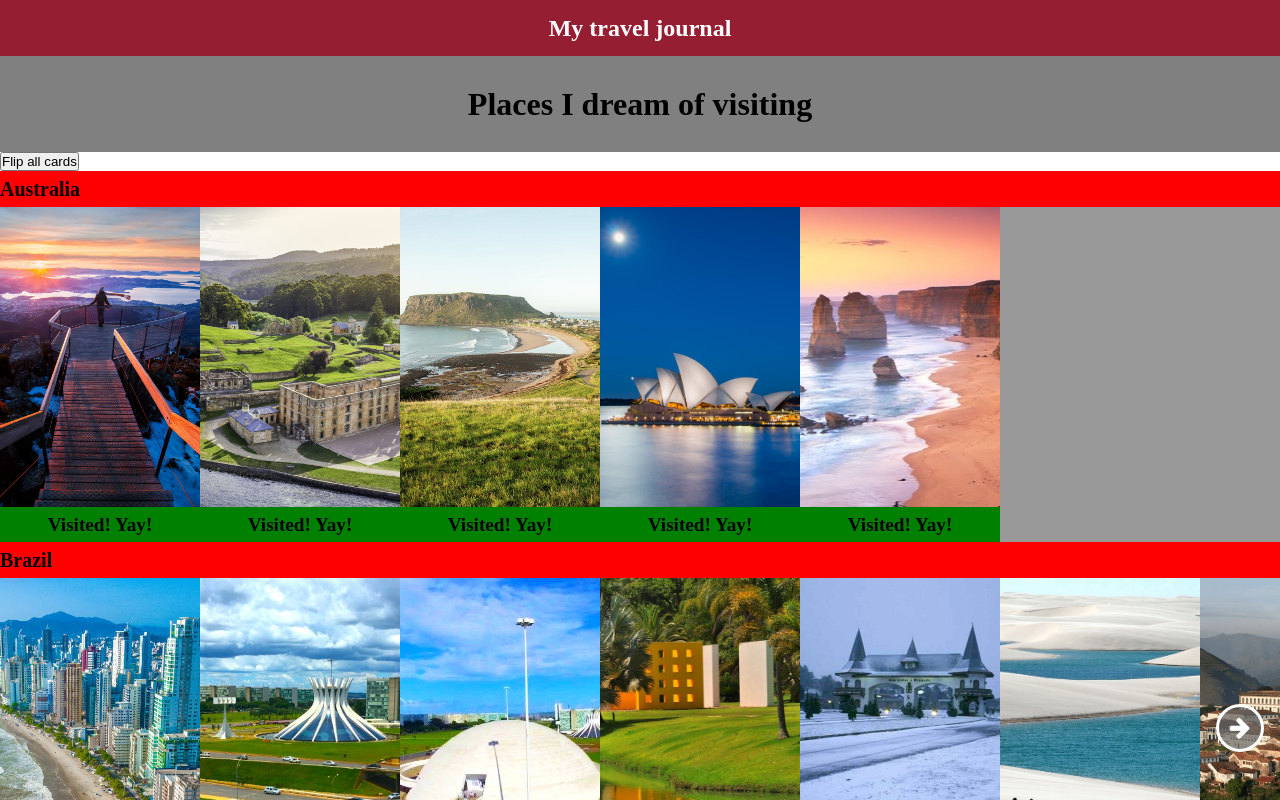
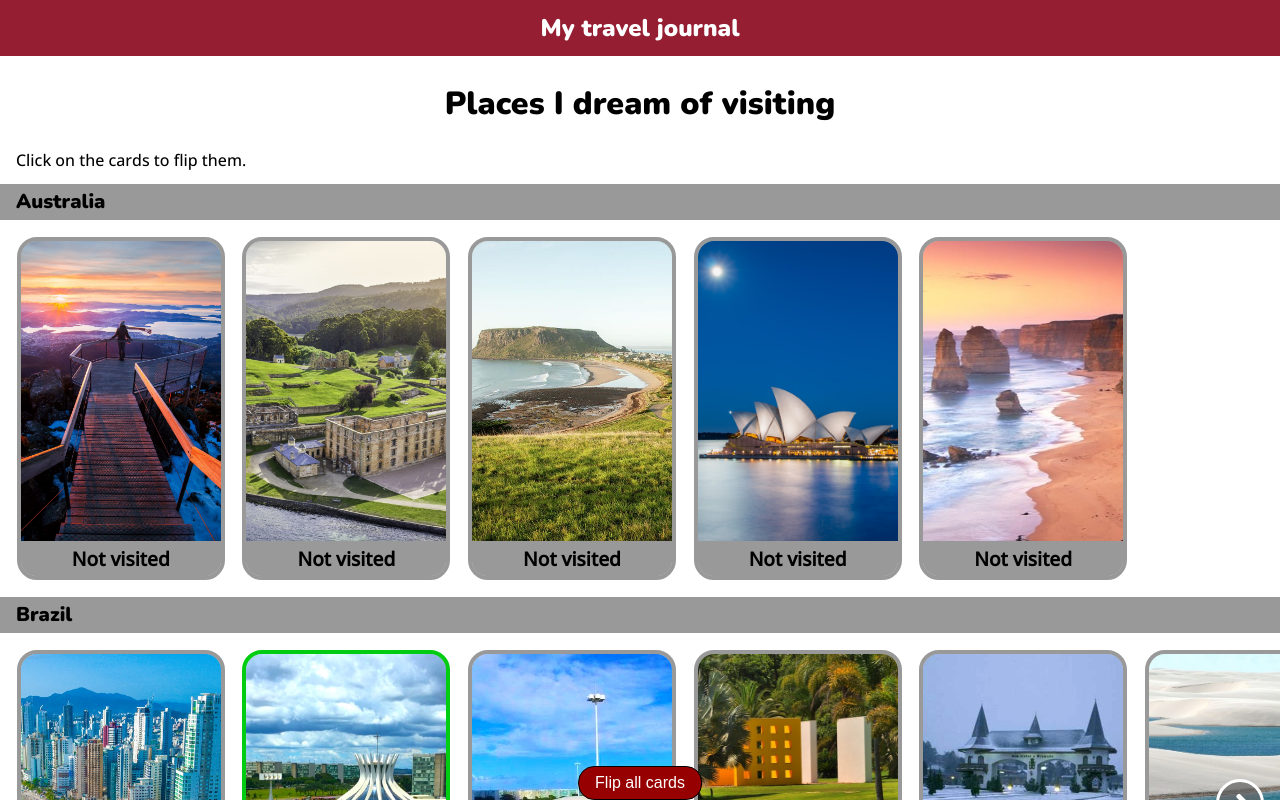
Before and after one commit to arthurcaraujo/places-to-visit, a React (Create React App) app: page / in a window 1280 px wide. Shown: the top 800 px of the page. Built offline with nearby package versions, Linux system fonts and the light colour scheme.

Commit message:
Style the elements

```diff
--- a/public/index.html
+++ b/public/index.html
@@ -3,6 +3,9 @@
   <head>
     <meta charset="utf-8" />
     <link rel="stylesheet" href="https://cdnjs.cloudflare.com/ajax/libs/font-awesome/4.7.0/css/font-awesome.min.css">
+    <link rel="preconnect" href="https://fonts.googleapis.com">
+    <link rel="preconnect" href="https://fonts.gstatic.com" crossorigin>
+    <link href="https://fonts.googleapis.com/css2?family=Nunito:wght@900&family=Open+Sans:wght@500&display=swap" rel="stylesheet">
     <link rel="icon" href="%PUBLIC_URL%/favicon.ico" />
     <meta name="viewport" content="width=device-width, initial-scale=1" />
     <meta name="theme-color" content="#000000" />
--- a/src/components/CountryRow.css
+++ b/src/components/CountryRow.css
@@ -1,20 +1,22 @@
 .country-row {
-    background-color: #999;
+    background-color: #FFF;
     position: relative;
 }
 
 .country-name {
-    background-color: red;
+    background-color: #999;
     font-size: 1.25rem;
-    padding: 0.5rem 0;
+    padding: 0.5rem 1rem;
 }
 
 .cards-container {
+    /* background-color: black; */
     display: flex;
     flex-direction: row;
     overflow-x: scroll;
     overflow-y: hidden;
     -ms-overflow-style: none;
+    padding: 1.3rem 0.5rem;
     scrollbar-width: none;
     scroll-behavior: smooth;
 }
--- a/src/components/CountryRow.js
+++ b/src/components/CountryRow.js
@@ -45,7 +45,7 @@ export default function CountryRow({props}) {
         const cardWidth = parseInt(
             getComputedStyle(cardsContainerRef.current.children[0]).width
         );
-        cardsContainerRef.current.scrollLeft += cardWidth * direction;
+        cardsContainerRef.current.scrollLeft += (cardWidth + 25.6) * direction;
     }
 
     return (
@@ -60,7 +60,6 @@ export default function CountryRow({props}) {
                         placeProps={place}
                     />
                 )}
-            </div>
                 {
                     (internalWidth > externalWidth) &&
                     (Math.floor(internalWidth - rowPosition) > externalWidth) &&
@@ -80,6 +79,7 @@ export default function CountryRow({props}) {
                         <i className="fa fa-arrow-left"></i>
                     </button>
                 }
+            </div>
         </section>
     )
 }
--- a/src/components/FlipContext.js
+++ b/src/components/FlipContext.js
@@ -4,12 +4,16 @@ const FlipContext = createContext(undefined);
 
 export const FlipProvider = ({children}) => {
     const [flipAllCards, setflipAllCards] = useState(false);
+    // const [numOfVisitedPlaces, setNumOfVisitedPlaces] = useState(0);
 
     return (
         <FlipContext.Provider
             value={{
                 flipAllCards,
                 toggleFlipAllCards: () => setflipAllCards(flipAllCards ? false : true),
+                // numOfVisitedPlaces,
+                // sumPlace: () => setNumOfVisitedPlaces(numOfVisitedPlaces++),
+                // subtractPlace: () => setNumOfVisitedPlaces(numOfVisitedPlaces--)
             }}
         >
             {children}
--- a/src/components/Header.css
+++ b/src/components/Header.css
@@ -3,12 +3,16 @@ h1 {
     color: #fff;
     font-size: 1.5rem;
     padding: 1rem 0.5rem;
+    position: fixed;
     text-align: center;
+    top: 0;
+    width: 100%;
+    z-index: 20;
 }
 
 h2 {
-    background-color: grey;
+    /* background-color: grey; */
     font-size: 2rem;
-    padding: 2rem 0.5rem;
+    padding: 5.5rem 0.5rem 2rem;
     text-align: center;
 }
--- /dev/null
+++ b/src/components/Main.css
@@ -0,0 +1,27 @@
+#flip-tip {
+    font-size: 1rem;
+    margin: 0 1rem 1rem;
+}
+
+#flip-all-cards-btn {
+    background-color: rgb(150, 0, 0);
+    border: 1px solid #000;
+    border-radius: 1rem;
+    bottom: 0;
+    color: #fff;
+    font-size: 1rem;
+    left: 50%;
+    margin: 1rem;
+    padding: 0.5rem 1rem;
+    position: sticky;
+    transform: translateX(-50%);
+    z-index: 20;
+}
+
+#flip-all-cards-btn:hover {
+    background-color: rgb(200, 0, 0);
+}
+
+#flip-all-cards-btn:active {
+    background-color: rgb(250, 0, 50);
+}
--- a/src/components/Main.js
+++ b/src/components/Main.js
@@ -1,5 +1,6 @@
 import CountryRow from "./CountryRow";
 import data from "../data";
+import "./Main.css";
 import { useFlipping } from "./FlipContext";
 
 export default function Main() {
@@ -7,17 +8,19 @@ export default function Main() {
 
     return (
         <main>
-            <button
-                onClick={toggleFlipAllCards}
-            >
-                Flip all cards
-            </button>
+            <p id="flip-tip">Click on the cards to flip them.</p>
             {data.map(country =>
                 <CountryRow
                     key={country[0].countryName}
                     props={country}
                 />
             )}
+            <button
+                id="flip-all-cards-btn"
+                onClick={toggleFlipAllCards}
+            >
+                Flip all cards
+            </button>
         </main>
     )
 }
--- a/src/components/PlaceCard.css
+++ b/src/components/PlaceCard.css
@@ -1,40 +1,32 @@
-/* IMPORTANT! */
-/* Implement scroll to top */
-/* Implement to-do-list style */
-/* NEXT/PREVIOUS buttons */
-
 .card {
-    /*background-color: crimson;  */
+    background-color: transparent;
     height: calc(300px + 2.2rem);
+    margin: 0 0.8rem;
     perspective: 1000px;
     width: 200px;
 }
 
 .card-inner {
-    /*background-color: yellowgreen;  */
+    border-radius: 1rem;
     height: calc(300px + 2.2rem);
     position: relative;
     transform-style: preserve-3d;
-    transition: transform 4s;
+    transition: transform 1s;
     width: 200px;
 }
-
-/* .card:hover .card-inner {
-    transform: rotateY(180deg);
-} */
 
 .card-front, .card-back {
     backface-visibility: hidden;
     -moz-backface-visibility: hidden;
     -webkit-backface-visibility: hidden;
+    border-radius: 1rem;
+    cursor: pointer;
     height: 100%;
     position: absolute;
     width: 100%;
 }
 
 .card-back {
-    background-color: red;
-    /* display: ; */
     transform: rotateY(180deg);
 }
 
@@ -44,12 +36,13 @@ img {
 }
 
 .card-image-front {
+    border-radius: 1rem 1rem 0 0;
     height: 300px;
     width: 100%;
 }
 
 .card-status {
-    background-color: green;
+    border-radius: 0 0 1rem 1rem;
     font-size: 1.2rem;
     font-weight: bold;
     padding: 0.5rem;
@@ -57,6 +50,27 @@ img {
 }
 
 .card-image-back {
+    border-radius: 1rem 1rem 0 0;
     height: 66%;
     width: 100%;
 }
+
+.card-back h4 {
+    font-size: 1.2rem;
+    margin: 0.5rem 0 0.5rem;
+}
+
+.card-back h5 {
+    font-size: 0.9rem;
+    margin: 0 0 0.3rem;
+}
+
+.card-back a {
+    color: rgb(130, 10, 30);
+    font-size: 0.9rem;
+}
+
+.card-back a:hover {
+    color: rgb(160, 40, 60);
+    text-decoration: none;
+}
--- a/src/components/PlaceCard.js
+++ b/src/components/PlaceCard.js
@@ -5,36 +5,54 @@ import { useEffect, useState } from "react";
 export default function PlaceCard({placeProps}) {
     const {flipAllCards} = useFlipping();
     const [flipCard, setFlipCard] = useState(false);
+    const [visited, setVisited] = useState(placeProps.visited);
 
     function handleFlipCard() {
         setFlipCard(!flipCard);
     }
 
     useEffect(() => {
-        if (flipAllCards) setFlipCard(true);
-        else setFlipCard(false);
+        flipAllCards ? setFlipCard(true) : setFlipCard(false);
     }, [flipAllCards]);
 
+    function handleVisitedStatus() {
+        setVisited(!visited);
+    }
+
     return (
-        <div
-            className="card"
-            onClick={handleFlipCard}
-        >
+        <div className="card">
             <div
                 className="card-inner"
                 style={{
+                    backgroundColor: visited ? "#0C1" : "#999",
+                    outline: visited ? "0.3rem solid #0C1" : "0.3rem solid #999",
                     transform: flipCard ? "rotateY(180deg)" : "none"
                 }}
             >
                 <div className="card-front">
                     <img
+                        alt={placeProps.title}
                         className="card-image-front"
+                        onClick={handleFlipCard}
                         src={require(`../assets/${placeProps.img}`)}
                     />
-                    <div className="card-status">Visited! Yay!</div>
+                    <div
+                        className="card-status"
+                        onClick={handleVisitedStatus}
+                        style={{backgroundColor: visited ? "#0C1" : "#999"}}
+                    >
+                        {visited ? "Visited! Yay!" : "Not visited"}
+                    </div>
                 </div>
-                <div className="card-back">
+                <div
+                    className="card-back"
+                    onClick={handleFlipCard}
+                    style={{
+                        backgroundColor: visited ? "#0C1" : "#999"
+                    }}
+                >
                     <img
+                        alt={placeProps.title}
                         className="card-image-back"
                         src={require(`../assets/${placeProps.img}`)}
                     />
--- a/src/index.css
+++ b/src/index.css
@@ -1,10 +1,15 @@
 * {
     box-sizing: border-box;
+    line-height: 1;
     margin: 0;
     padding: 0;
 }
 
 body {
-    line-height: 1;
+    font-family: "Open Sans", sans-serif;
     scroll-behavior: smooth;
 }
+
+h1, h2, h3, h4 {
+    font-family: "Nunito", sans-serif;
+}
```
Lines whose indentation alone changed are shown as unchanged.
